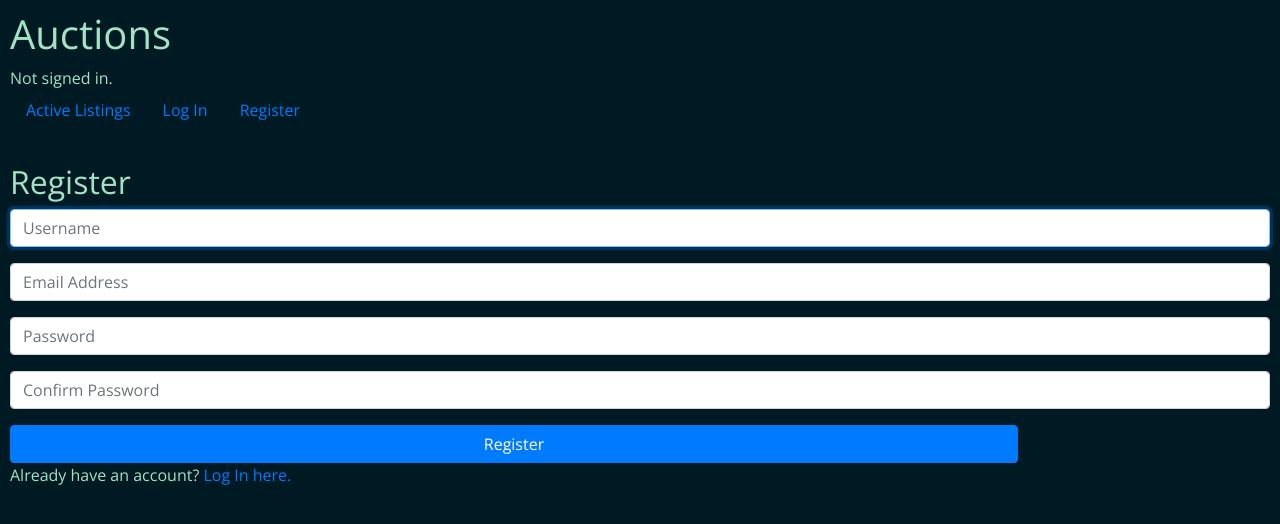
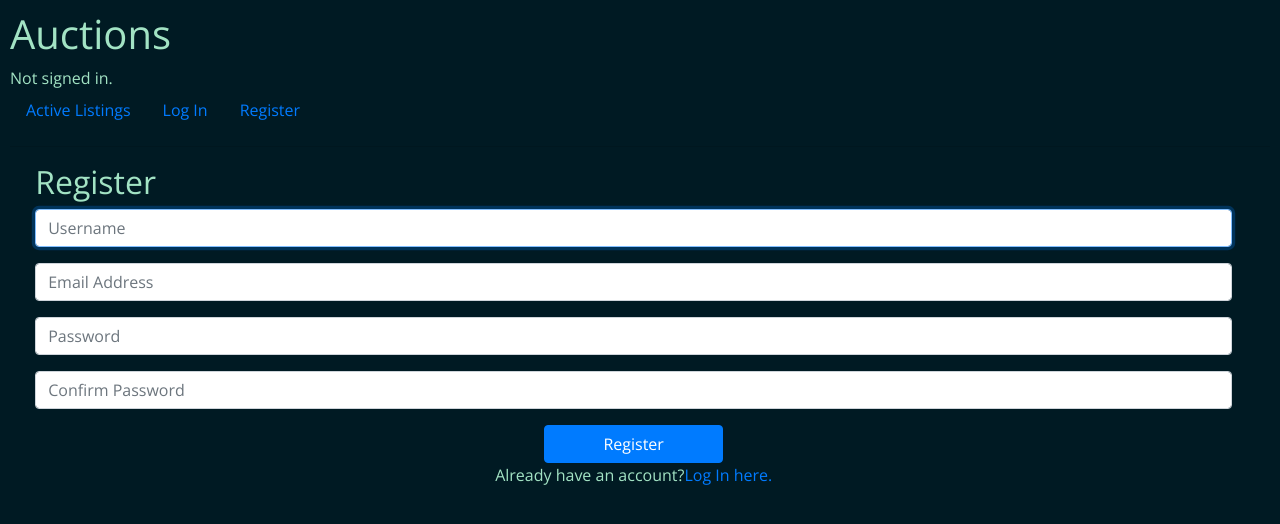
Before and after one commit to ksenijasam/commerce, a Django app: page /register in a window 1280 px wide. Shown: the top 524 px of the page. Run offline with Django 3.2, Linux system fonts and the light colour scheme; parts of the project's set-up code (start-up, migrations or seed data) failed here and were passed over; some libraries are stand-ins or nearby versions.

Commit message:
final touches

```diff
--- a/auctions/templates/auctions/register.html
+++ b/auctions/templates/auctions/register.html
@@ -1,7 +1,7 @@
 {% extends "auctions/layout.html" %}
 
 {% block body %}
-
+    <div style="width: 95%; margin-left: 2%">
         <h2>Register</h2>
 
         {% if message %}
@@ -22,9 +22,15 @@
             <div class="form-group">
                 <input class="form-control" type="password" name="confirmation" placeholder="Confirm Password">
             </div>
-        <input class="btn btn-primary" type="submit" value="Register">
+
+            <fiv class="center-content">
+                <input class="btn btn-primary" type="submit" value="Register" style="width: 15%">
+            </fiv>
         </form>
 
+        <div class="center-content">
             Already have an account? <a href="{% url 'login' %}">Log In here.</a>
+        </div>
+    </div>
 
 {% endblock %}
--- a/auctions/views.py
+++ b/auctions/views.py
@@ -110,6 +110,8 @@ def listing(request, id):
 
         its_creator = check_is_creator(request, listing)
 
+        max_bid = bids.aggregate(Max('bid'))['bid__max']
+
         if Watchlist.objects.filter(listing = listing).exists() and request.user == listing.user:
             return render(request, "auctions/listing.html", {
                 'listing': listing,
@@ -117,7 +119,8 @@ def listing(request, id):
                 'bids': bids,
                 'its_creator': its_creator,
                 'comment_form': comment_form,
-                'comments': comments
+                'comments': comments,
+                'max_bid': max_bid
             })
         else:
             return render(request, "auctions/listing.html", {
@@ -126,7 +129,8 @@ def listing(request, id):
                 'bids': bids,
                 'its_creator': its_creator,
                 'comment_form': comment_form,
-                'comments': comments
+                'comments': comments,
+                'max_bid': max_bid
             })
 
 def watchlist(request, id, action):
```
Also changed, not shown: auctions/templates/auctions/listing.html (+15 -6 lines), auctions/templates/auctions/login.html (+7 -3 lines). Lines whose indentation alone changed are shown as unchanged.
